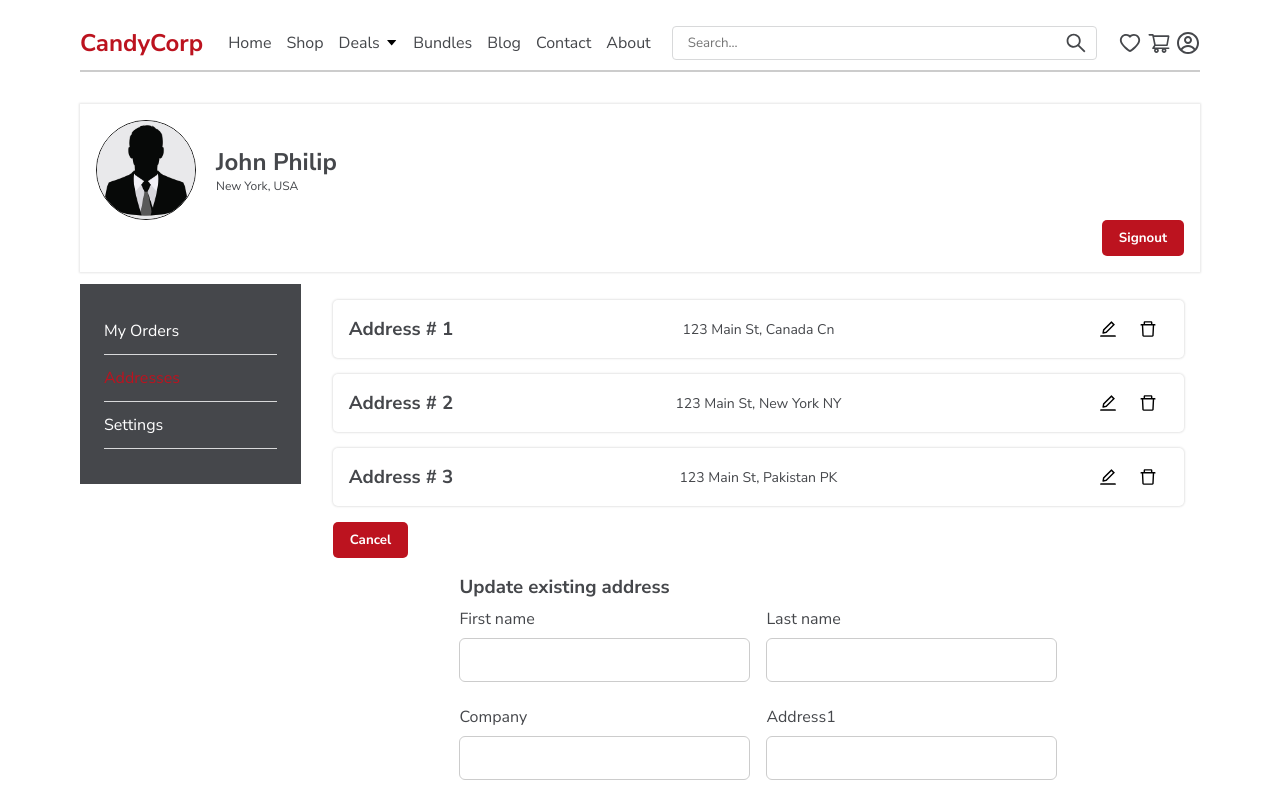
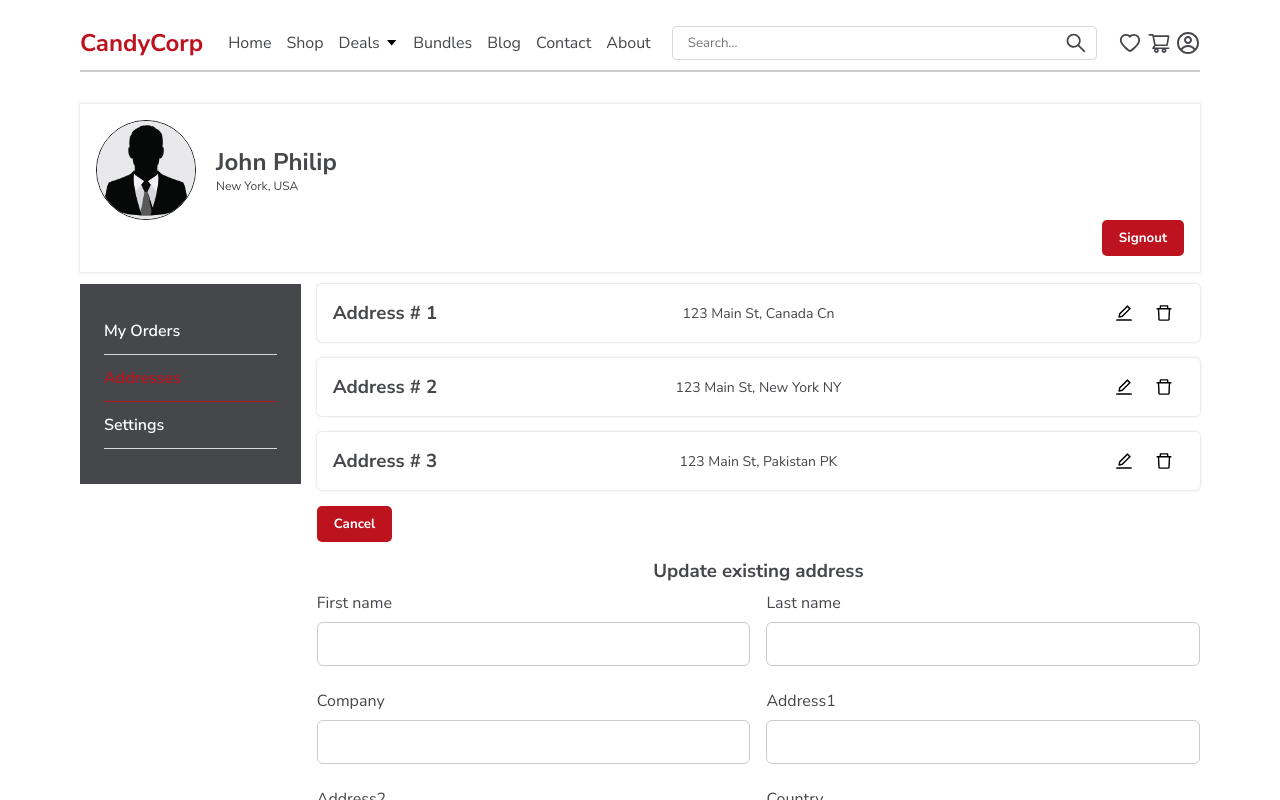
Before and after one commit to abdurrehman0206/CandyCorp-MERN, a React (Create React App) app in the folder frontend/: page /account/addresses in a window 1280 px wide. Both pictures are taken after a click on the button 1108 px from the left and 329 px from the top of the page. Shown: the top 800 px of the page. Built offline with nearby package versions, Linux system fonts and the light colour scheme.

Commit message:
User Page Design Changes

```diff
--- a/frontend/src/components/Addresses/Addresses.jsx
+++ b/frontend/src/components/Addresses/Addresses.jsx
@@ -103,7 +103,7 @@ function Addresses() {
                 console.log("submitted");
               }}
             >
-              <div>
+              <div className="form-wrapper-div">
                 <h3>
                   {update ? "Update existing address" : "Add a new address"}{" "}
                 </h3>
--- a/frontend/src/components/Addresses/_Addresses.scss
+++ b/frontend/src/components/Addresses/_Addresses.scss
@@ -5,7 +5,7 @@
 .addresses {
   @include flex_layout(column);
   gap: 1rem;
-  padding: $lg;
+  // padding: $lg;
 
   .address-content {
     padding: $lg;
@@ -69,9 +69,10 @@
 }
 
 .address-form-container {
-  @include flex_layout(row, center, center);
+  @include flex_layout(row, flex-start, center);
   width: 100%;
   form {
+    width: 100%;
     @include flex_layout(column);
     .form-grid-container {
       display: grid;
@@ -82,8 +83,17 @@
       }
     }
     .submit-btn {
-      margin-top: 10px;
+      margin-top: $lg;
       align-self: end;
+      button {
+        padding: $sm $lg;
+      }
+    }
+    .form-wrapper-div {
+      width: 100% !important;
+      h3 {
+        text-align: center;
+      }
     }
   }
 }
--- a/frontend/src/index.css
+++ b/frontend/src/index.css
@@ -1087,7 +1087,6 @@ body {
   justify-content: flex-start;
   align-items: flex-start;
   gap: 1rem;
-  padding: 1rem;
 }
 .addresses .address-content {
   padding: 1rem;
@@ -1149,11 +1148,12 @@ body {
 .address-form-container {
   display: flex;
   flex-direction: row;
-  justify-content: center;
+  justify-content: flex-start;
   align-items: center;
   width: 100%;
 }
 .address-form-container form {
+  width: 100%;
   display: flex;
   flex-direction: column;
   justify-content: flex-start;
@@ -1170,8 +1170,17 @@ body {
   }
 }
 .address-form-container form .submit-btn {
-  margin-top: 10px;
+  margin-top: 1rem;
   align-self: end;
+}
+.address-form-container form .submit-btn button {
+  padding: 0.5rem 1rem;
+}
+.address-form-container form .form-wrapper-div {
+  width: 100% !important;
+}
+.address-form-container form .form-wrapper-div h3 {
+  text-align: center;
 }
 
 .about-us-wrapper .about-us .about-us-hero {
@@ -1214,7 +1223,7 @@ body {
 .user-profile-wrapper .user-profile {
   color: #45474b;
   display: flex;
-  flex-direction: colum;
+  flex-direction: column;
   justify-content: flex-start;
   align-items: flex-start;
 }
@@ -1273,18 +1282,24 @@ body {
 }
 .user-profile-content .user-profile-sidebar-nav ul li {
   justify-content: flex-start;
-  padding: 0.75rem 0;
   margin: 0;
   width: 100%;
   font-size: 16px;
+  font-weight: 600;
   color: #ffffff;
+}
+.user-profile-content .user-profile-sidebar-nav ul li a {
+  padding: 0.75rem 0;
+  display: block;
+  width: 100%;
   border-bottom: 1px solid #d8d9da;
 }
-.user-profile-content .user-profile-sidebar-nav ul li:hover {
+.user-profile-content .user-profile-sidebar-nav ul li a:hover {
   border-bottom: 1px solid #bc131f;
   color: #bc131f;
 }
-.user-profile-content .user-profile-sidebar-nav ul li .user-profile-navlink-active {
+.user-profile-content .user-profile-sidebar-nav ul li a.user-profile-navlink-active {
+  border-bottom: 1px solid #bc131f;
   color: #bc131f;
 }
 @media (max-width: 767px) {
--- a/frontend/src/pages/UserProfile/_UserProfiles.scss
+++ b/frontend/src/pages/UserProfile/_UserProfiles.scss
@@ -2,8 +2,7 @@
   margin-top: $lg;
   .user-profile {
     color: $text-color-dark;
-    @include flex_layout(colum);
-
+    @include flex_layout(column);
   }
 }
 
@@ -54,23 +53,30 @@
     ul {
       li {
         justify-content: flex-start;
-        padding: $md 0;
         margin: 0;
         width: 100%;
         font-size: 16px;
+        font-weight: 600;
         color: $text-color;
-        border-bottom: 1px solid $outline-border-color;
-        &:hover {
-          border-bottom: 1px solid $theme-accent1;
-          color: $theme-accent1;
+        a {
+          padding: $md 0;
+          display: block;
+          width: 100%;
+          border-bottom: 1px solid $outline-border-color;
+          &:hover {
+            border-bottom: 1px solid $theme-accent1;
+            color: $theme-accent1;
+          }
+          &.user-profile-navlink-active {
+            border-bottom: 1px solid $theme-accent1;
+            color: $theme-accent1;
+          }
         }
+
         // .user-profile-navlink {
         //   width: 100%;
         //   height: 100%;
         // }
-        .user-profile-navlink-active {
-          color: $theme-accent1;
-        }
       }
     }
     @include device(mobile) {
```
Also changed, not shown: 1 other file (tests, documents, lock files or other folders).
